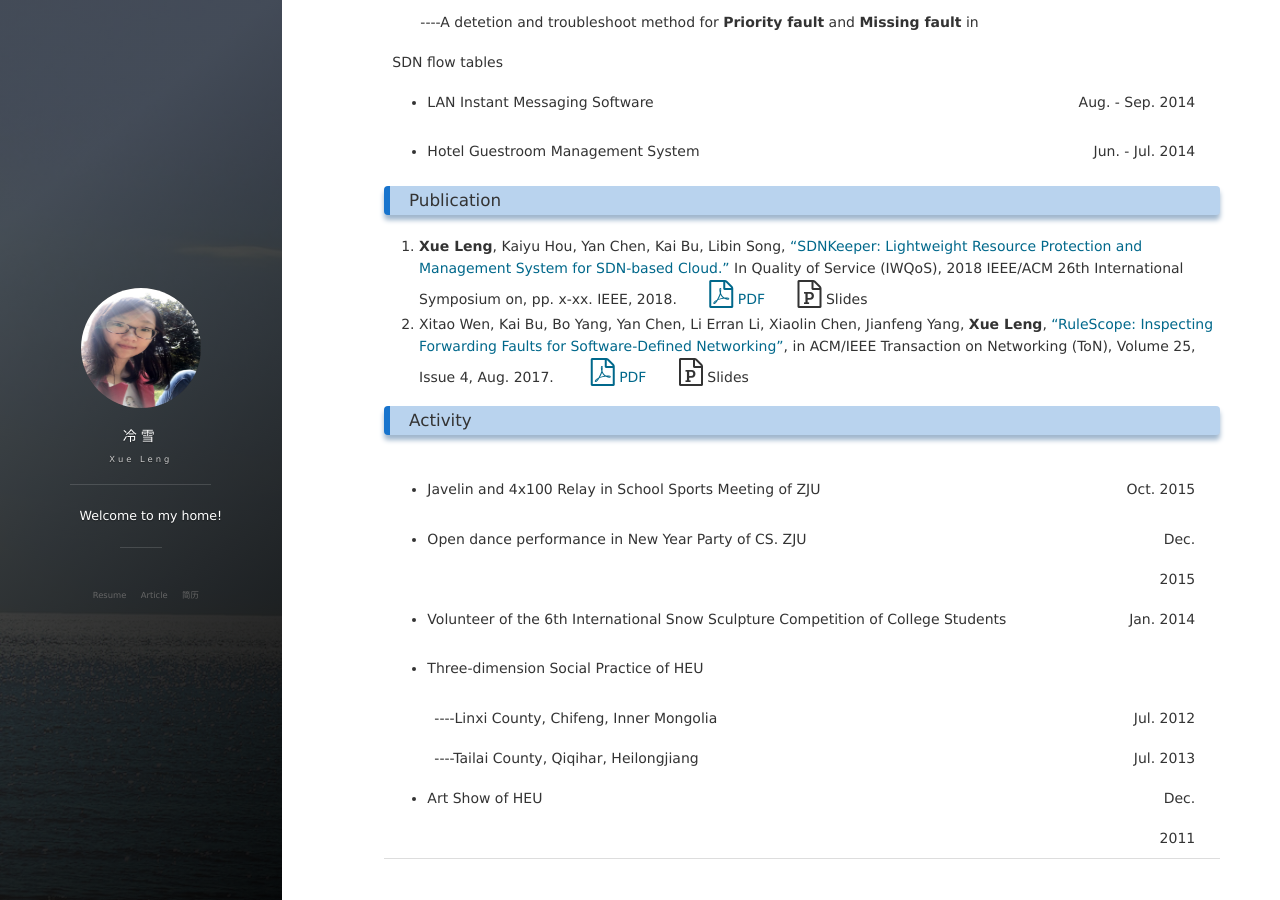
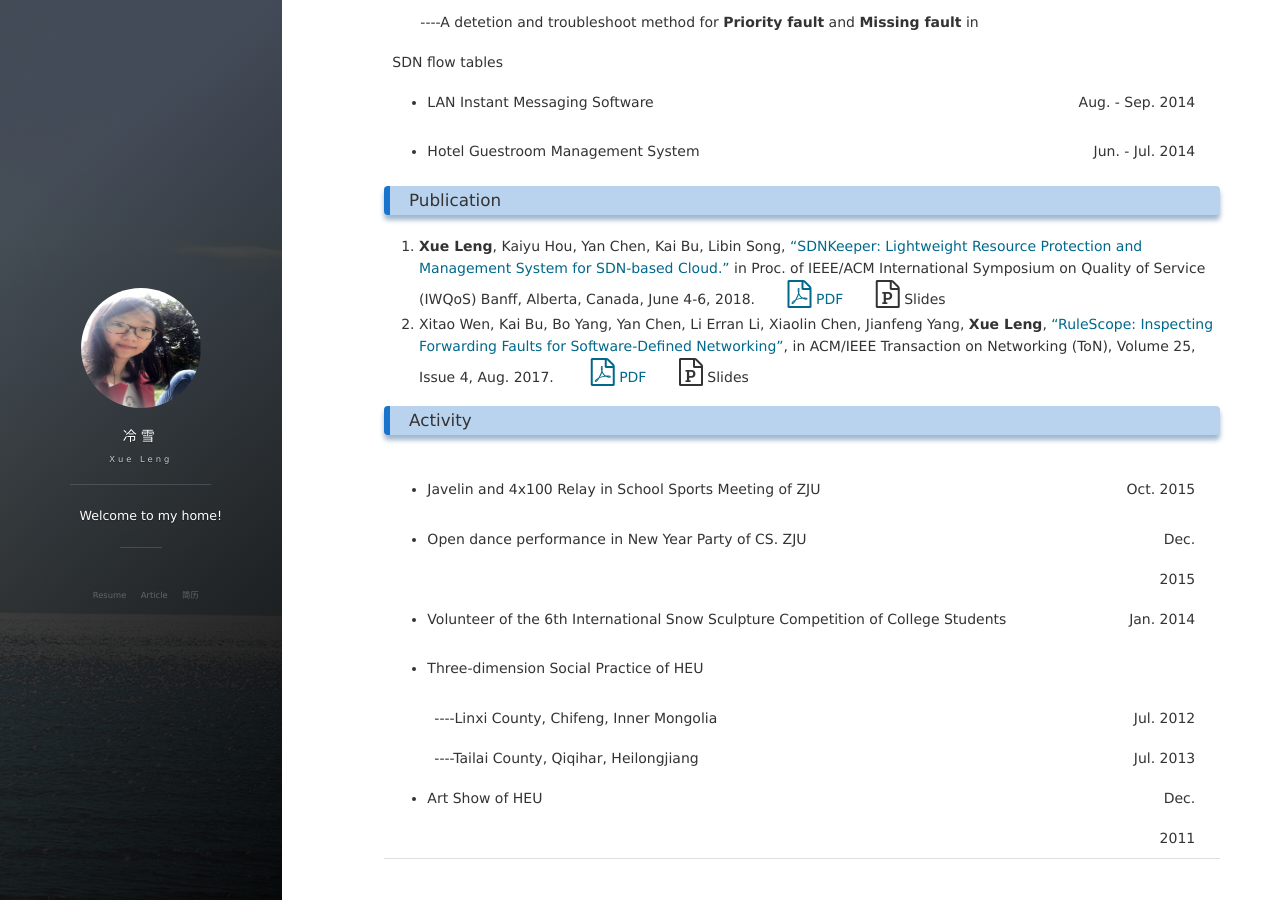
Before and after one commit to lxv458/OldWeb, a Jekyll site: the page built from index.md, in a window 1280 px wide and 900 px high, scrolled down 2973 px. Built offline with Jekyll 4.4.1, drawn with Linux system fonts in a browser that asks for light colours; nearby versions of some CDN libraries; our own code applies the rules of GitHub Pages for plain Markdown files; the list of posts is cut into pages by our own code; comment, search, counter and statistics services are not loaded.

Commit message:
Update index.md

```diff
--- a/index.md
+++ b/index.md
@@ -202,7 +202,7 @@ title: Resume
 </table>
 
 ### Publication
-  1. **Xue Leng**, Kaiyu Hou, Yan Chen, Kai Bu, Libin Song, <a href="http://www.lengxue.space/images/leng/resume/SDNKeeper_IWQoS2018.pdf">"SDNKeeper: Lightweight Resource Protection and Management System for SDN-based Cloud."</a> In Quality of Service (IWQoS), 2018 IEEE/ACM 26th International Symposium on, pp. x-xx. IEEE, 2018.  &emsp;&emsp;<a href="http://www.lengxue.space/images/leng/resume/SDNKeeper_IWQoS2018.pdf"><i class='social fa fa-file-pdf-o fa-2x'></i> PDF</a>  &emsp;&emsp;<i class='social fa fa-file-powerpoint-o fa-2x'></i> Slides
+  1. **Xue Leng**, Kaiyu Hou, Yan Chen, Kai Bu, Libin Song, <a href="http://www.lengxue.space/images/leng/resume/SDNKeeper_IWQoS2018.pdf">"SDNKeeper: Lightweight Resource Protection and Management System for SDN-based Cloud."</a> in Proc. of IEEE/ACM International Symposium on Quality of Service (IWQoS) Banff, Alberta, Canada, June 4-6, 2018.  &emsp;&emsp;<a href="http://www.lengxue.space/images/leng/resume/SDNKeeper_IWQoS2018.pdf"><i class='social fa fa-file-pdf-o fa-2x'></i> PDF</a>  &emsp;&emsp;<i class='social fa fa-file-powerpoint-o fa-2x'></i> Slides
   2. Xitao Wen, Kai Bu, Bo Yang, Yan Chen, Li Erran Li, Xiaolin Chen, Jianfeng Yang, **Xue Leng**, <a href="http://www.lengxue.space/images/leng/resume/RuleScope_ToN.pdf">"RuleScope: Inspecting Forwarding Faults for Software-Defined Networking"</a>, in ACM/IEEE Transaction on Networking (ToN), Volume 25, Issue 4, Aug. 2017. &emsp;&emsp; <a href="http://www.lengxue.space/images/leng/resume/RuleScope_ToN.pdf"><i class='social fa fa-file-pdf-o fa-2x'></i> PDF</a>  &emsp;&emsp;<i class='social fa fa-file-powerpoint-o fa-2x'></i> Slides
 
 ### Activity
```
